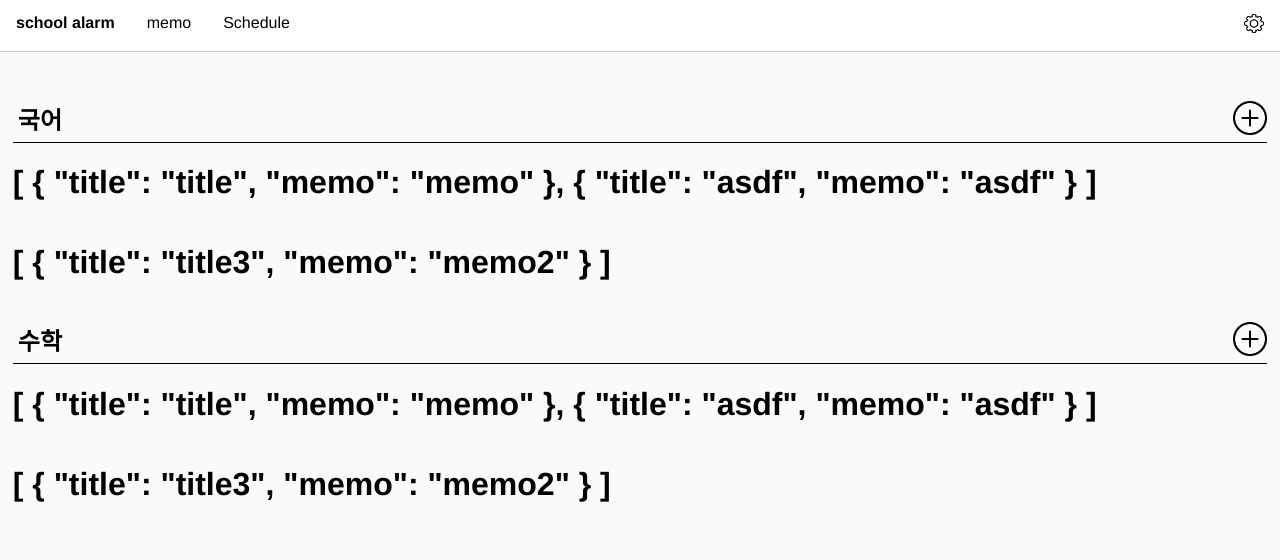
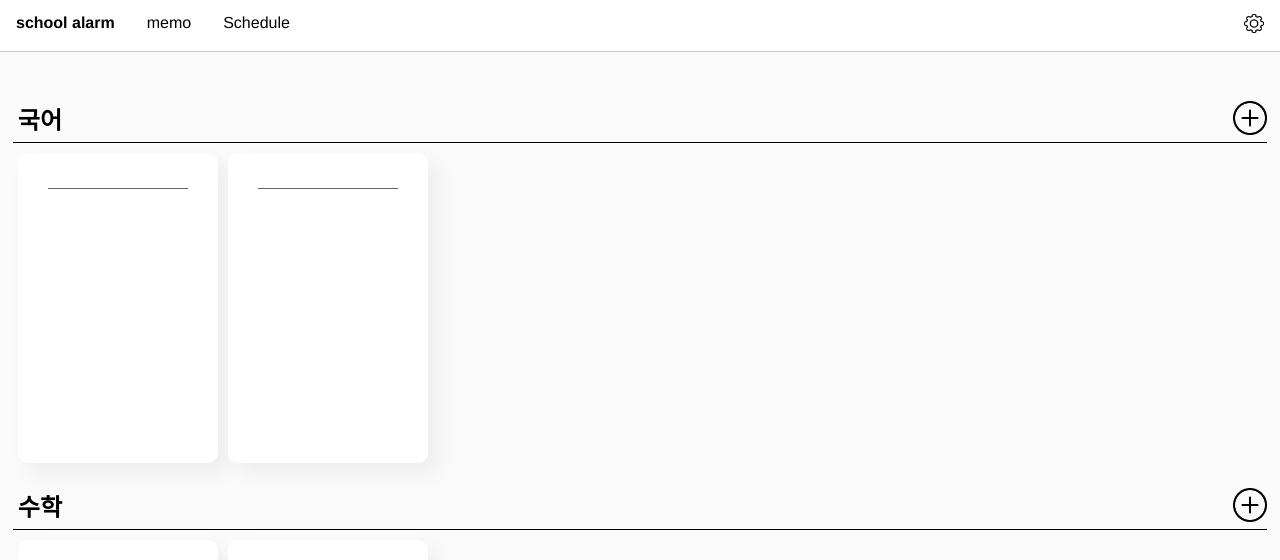
Before and after one commit to sandsunset/school-alarm, a Vue app: page /memo in a window 1280 px wide. Shown: the top 560 px of the page. Built offline with nearby package versions, Linux system fonts and the light colour scheme.

Commit message:
feat: memo

```diff
--- a/src/views/Memo.vue
+++ b/src/views/Memo.vue
@@ -6,20 +6,20 @@
     <ul class="category">
       <li v-for="(category, index) in categories" :key="index">
         <div class="category-layout">
-          <img id="plus" @click="sans" src="@/assets/plus.png" height=34px width=34px>
+          <img id="plus" @click="newMemo" src="@/assets/plus.png" height=34px width=34px>
           <h2>{{ category }}</h2>
         </div>
         <ul class="memos">
         <li v-for="(memo, index) in memos" :key="index">
-          <h1>{{ memo }}</h1>
-          <!-- <div class="box">
+          <!-- <h1>{{ memo }}</h1> -->
+          <div class="box">
             <div class="title">
-              <input class="input" v-model="memo.category.title" :placeholder="memo.category.title">
+              <input class="input" v-model="memo.title" :placeholder="memo.title">
             </div>
             <div class="memo">
-              {{ memo.category.memo }}
+              {{ memo.memo }}
             </div>
-          </div> -->
+          </div>
         </li>
         </ul>
       </li>
@@ -74,9 +74,9 @@ export default {
       categories['categories'].push(category);
       localStorage.setItem('categories', JSON.stringify(categories));
     },
-    sans: function() {
-      console.log(this.memos)
-    }
+    // sans: function() {
+    //   console.log(this.memos)
+    // }
   }
 }
 </script>
@@ -103,7 +103,9 @@ h2 {
   /* border: 1px solid;
   border-color: black; */
   border-radius: 10px;
+  padding-top: 10px;
   margin: 5px;
+  margin-top: 10px;
   box-shadow: 10px 10px 20px 1px rgb(0 0 0 / 5%);
   /* box-shadow: 1px 1px 3px 2px #d2d3d6; */
 }
```
